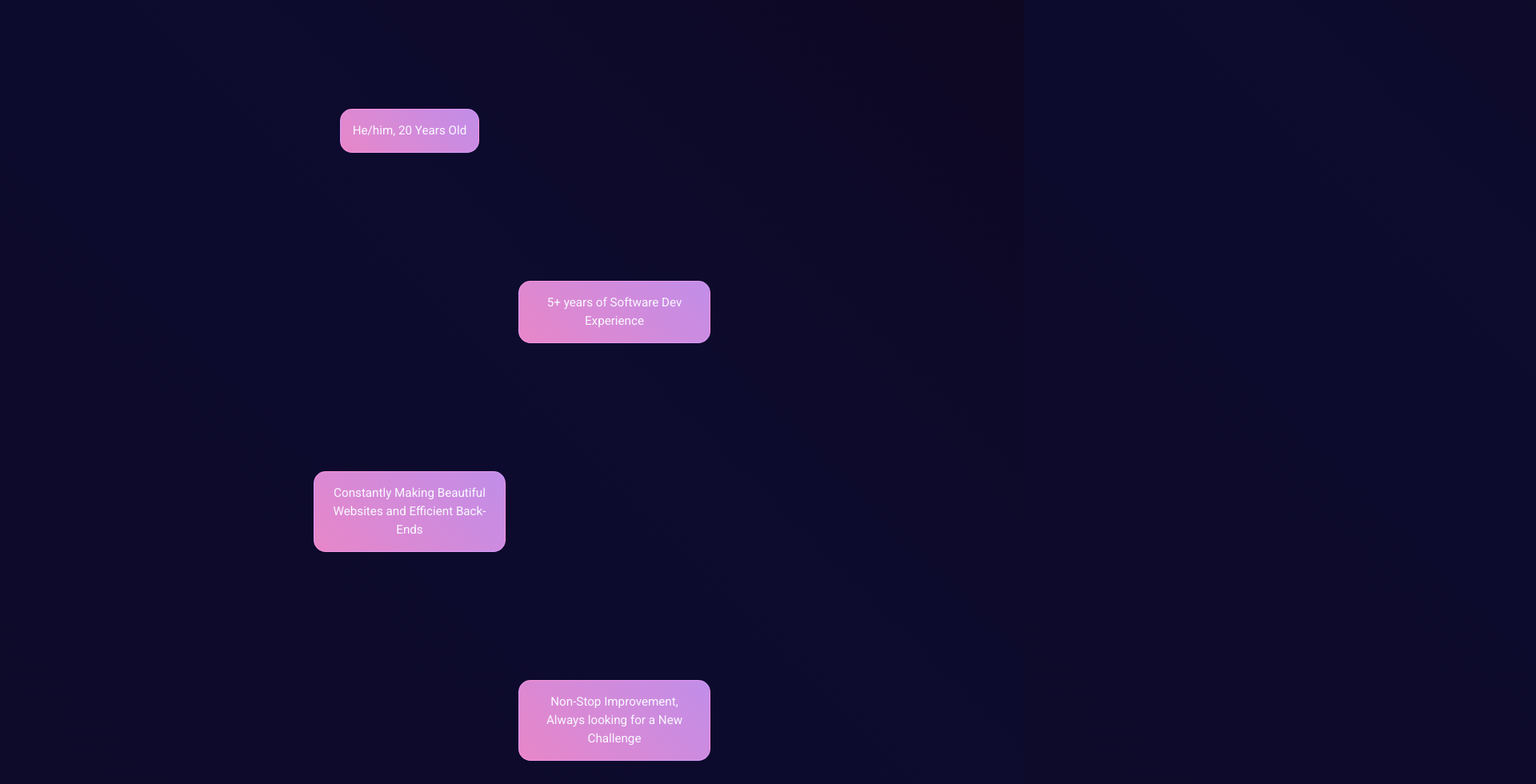
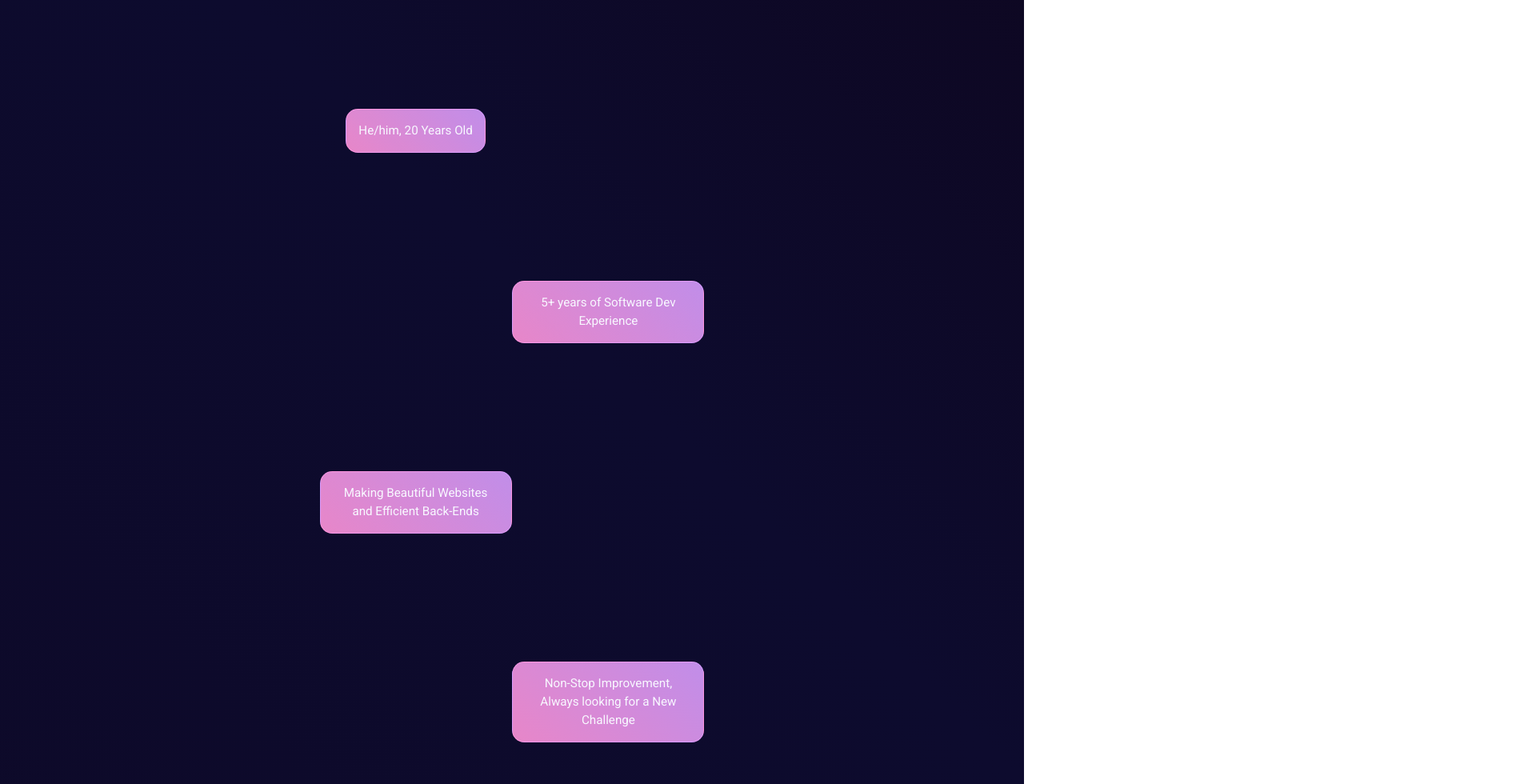
Before and after one commit to heyimrein/personal-site, a React (Vite) app: page / in a window 1280 px wide. Shown: the part 940-1920 px from the top of the page at 80% size, 1920 px wide, since content can reach past the window. Built offline with nearby package versions, Linux system fonts and the light colour scheme; a web font is replaced by a local one.

Commit message:
Add polish

```diff
--- a/src/components/App.css
+++ b/src/components/App.css
@@ -4,6 +4,7 @@
 	align-items: center;
   text-align: center;
   height: 800vh;
+  overflow-x: hidden;
 }
 
 #card-container {
@@ -13,17 +14,21 @@
 }
 
 .desc-card:nth-child(1) {
+  margin-left: 1em;
   margin-right: 20vw;
 }
 
 .desc-card:nth-child(2) {
   margin-left: 20vw;
+  margin-right: 1em;
 }
 
 .desc-card:nth-child(3) {
+  margin-left: 1em;
   margin-right: 20vw;
 }
 
 .desc-card:nth-child(4) {
   margin-left: 20vw;
+  margin-right: 1em;
 }
--- a/src/components/App.tsx
+++ b/src/components/App.tsx
@@ -13,7 +13,7 @@ export default function App() {
           <DescriptionCard>He/him, 20 Years Old</DescriptionCard>
           <DescriptionCard>5+ years of Software Dev Experience</DescriptionCard>
           <DescriptionCard>
-            Constantly Making Beautiful Websites and Efficient Back-Ends
+            Making Beautiful Websites and Efficient Back-Ends
           </DescriptionCard>
           <DescriptionCard>
             Non-Stop Improvement, Always looking for a New Challenge
--- a/src/components/ScrollHint.tsx
+++ b/src/components/ScrollHint.tsx
@@ -14,9 +14,11 @@ export default function ScrollHint() {
   const variants = {
     hidden: {
       scale: 0,
+      opacity: 0,
     },
     showing: {
       scale: 1,
+      opacity: 1,
       transition: {
         duration: 0.25,
         delay: firstShow ? 3 : 0,
--- a/src/components/TitleLinks.css
+++ b/src/components/TitleLinks.css
@@ -6,7 +6,7 @@
 }
 
 .title-link {
-  font-size: 0.85rem;
+  font-size: 1rem;
   font-family: "Poppins", sans-serif;
   color: ghostwhite;
   background-image: linear-gradient(45deg, #ff94db 0%, #d49cff 100%);
@@ -19,5 +19,5 @@
 }
 
 .title-link:hover {
-  color: rgb(255 255 255 / 20%);
+  color: rgb(255 255 255 / 10%);
 }
```
